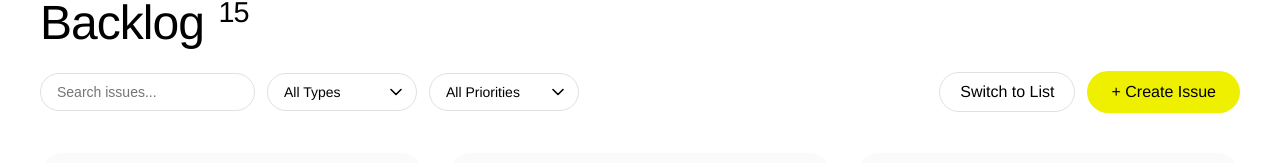
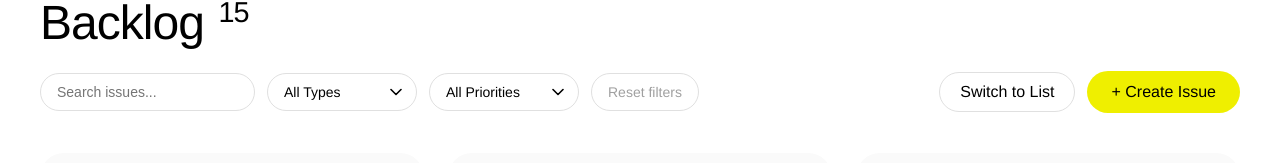
Before and after one commit to artemisss/CapiTask, a React (Vite) app: page / in a window 1280 px wide. Shown: the part 125-288 px from the top of the page. Built offline with nearby package versions, Linux system fonts and the light colour scheme.

Commit message:
Добавлена кнопка сброса фильтров

```diff
--- a/src/App.jsx
+++ b/src/App.jsx
@@ -19,6 +19,7 @@ const I18N = {
     searchIssues: 'Search issues...',
     allTypes: 'All Types',
     allPriorities: 'All Priorities',
+    resetFilters: 'Reset filters',
     switchToList: 'Switch to List',
     switchToBoard: 'Switch to Board',
     createIssue: 'Create Issue',
@@ -75,6 +76,7 @@ const I18N = {
     searchIssues: 'Поиск задач...',
     allTypes: 'Все типы',
     allPriorities: 'Все приоритеты',
+    resetFilters: 'Сбросить фильтры',
     switchToList: 'Переключить на список',
     switchToBoard: 'Переключить на доску',
     createIssue: 'Создать задачу',
@@ -571,6 +573,7 @@ const IssuesPage = ({ data, setData, t }) => {
   const todoIssues = filteredIssues.filter(i => i.status === 'To Do');
   const progressIssues = filteredIssues.filter(i => i.status === 'In Progress');
   const doneIssues = filteredIssues.filter(i => i.status === 'Done');
+  const hasActiveFilters = Boolean(filterType || filterPriority);
 
   useEffect(() => {
     if (viewMode !== 'list' || filteredIssues.length === 0) {
@@ -646,6 +649,26 @@ const IssuesPage = ({ data, setData, t }) => {
             <option value="Medium">{getTranslatedLabel(t.priorityLabels, 'Medium')}</option>
             <option value="Low">{getTranslatedLabel(t.priorityLabels, 'Low')}</option>
           </select>
+          <button
+            type="button"
+            onClick={() => {
+              setFilterType('');
+              setFilterPriority('');
+            }}
+            disabled={!hasActiveFilters}
+            style={{
+              border: '1px solid var(--border-color)',
+              padding: '10px 16px',
+              borderRadius: 'var(--radius-lg)',
+              fontFamily: 'inherit',
+              background: 'none',
+              fontSize: '14px',
+              color: hasActiveFilters ? 'var(--text-color)' : '#A0A0A0',
+              cursor: hasActiveFilters ? 'pointer' : 'not-allowed'
+            }}
+          >
+            {t.resetFilters}
+          </button>
         </div>
         <div>
           <button
```
